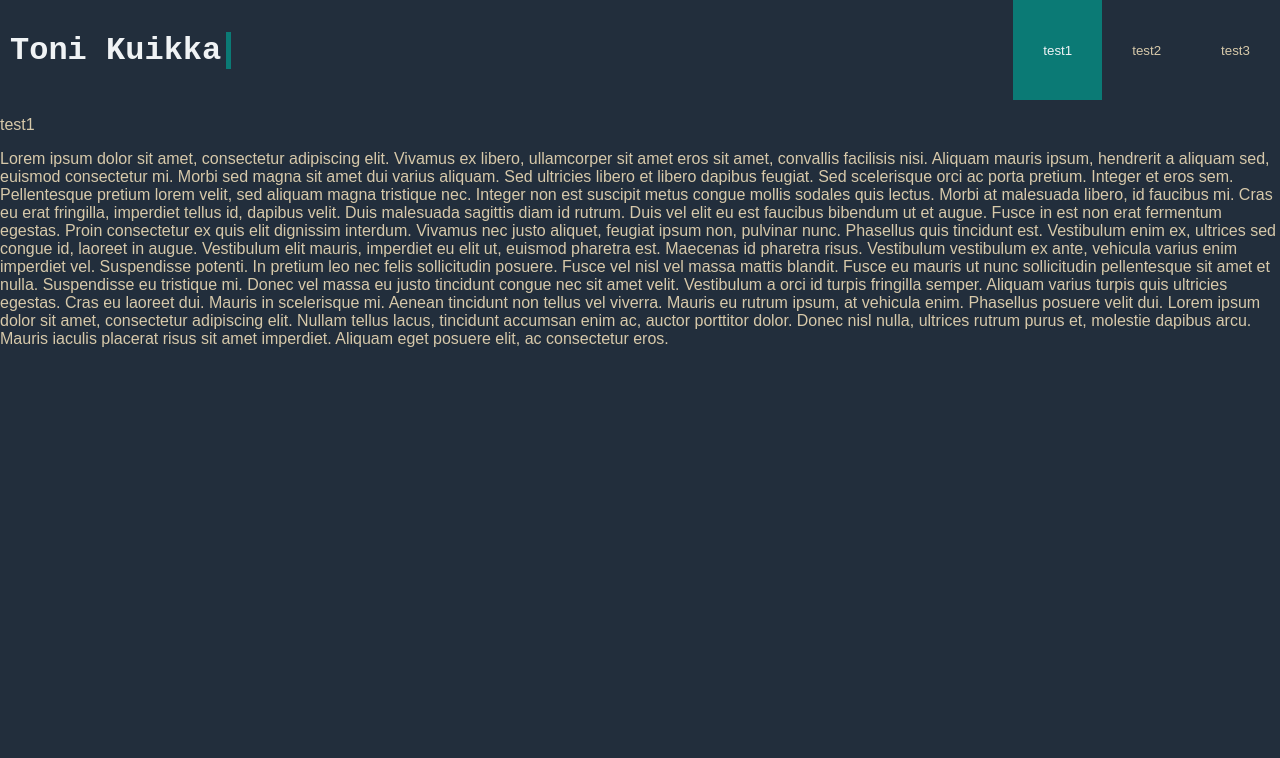
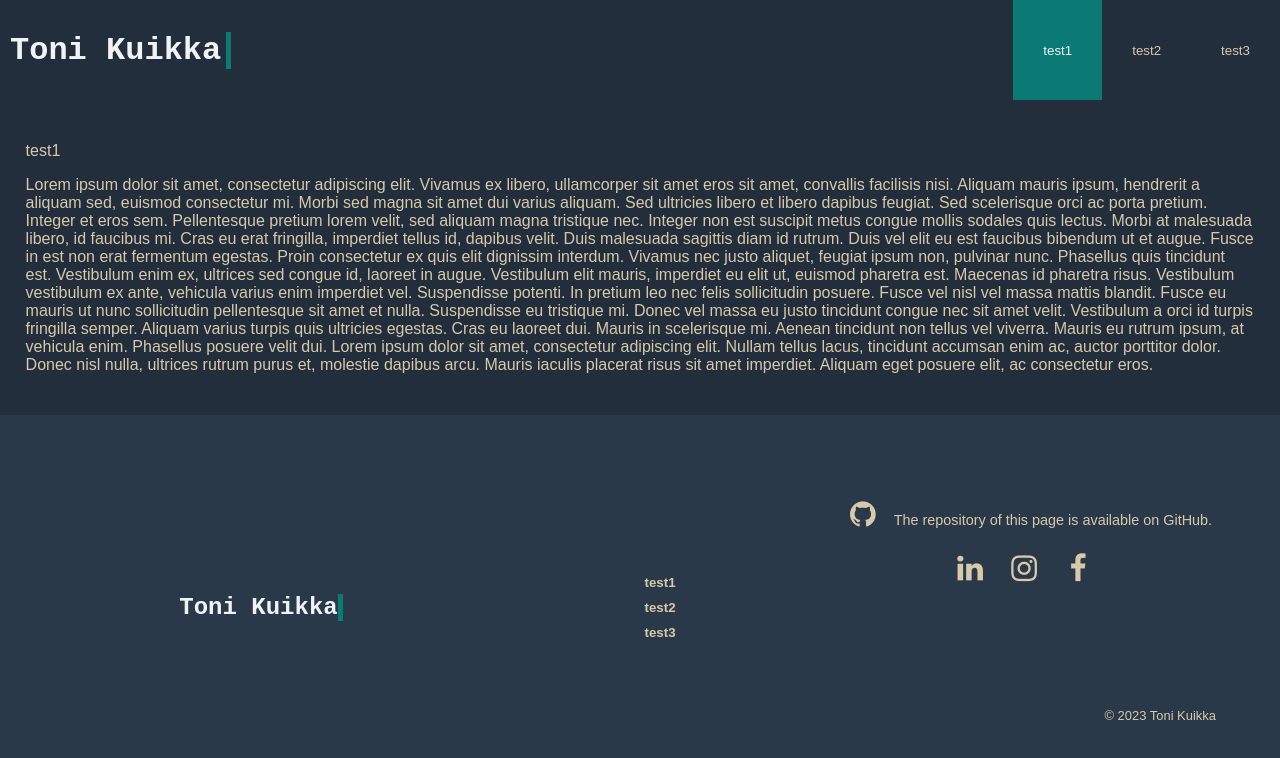
Before and after one commit to tonikuikka/tonikuikka.github.io, a Nuxt app: page / in a window 1280 px wide. Shown: the top 758 px of the page. Built offline with nearby package versions, Linux system fonts and the light colour scheme.

Commit message:
Add a footer

```diff
--- a/assets/style/main.css
+++ b/assets/style/main.css
@@ -4,6 +4,7 @@
 	--paragraphs: #D7C9AA;
 	--accent1: #0B7A75;
 	--accent2: #7B2D26;
+	--footer: #2a394a;
 }
 
 html, body, div#__nuxt {
--- a/nuxt.config.ts
+++ b/nuxt.config.ts
@@ -10,7 +10,8 @@ export default defineNuxtConfig({
             ],
             link: [
                 { rel: 'icon', type: 'image/svg', href: '/favicon.svg' },
-                { rel: 'stylesheet', href: 'https://fonts.googleapis.com/icon?family=Material+Icons' }
+                { rel: 'stylesheet', href: 'https://fonts.googleapis.com/icon?family=Material+Icons' },
+                { rel:'stylesheet', href: 'https://cdnjs.cloudflare.com/ajax/libs/font-awesome/4.7.0/css/font-awesome.min.css' }
             ]
         }
     },
--- a/pages/index.vue
+++ b/pages/index.vue
@@ -19,6 +19,7 @@
         methods: {
             changePage: function() {
                 const container = this.$refs['page-content'] as HTMLElement;
+                if (!container) return;
                 const index = this.tabs.indexOf(this.selectedTab);
 
                 container.scrollTo({
@@ -27,6 +28,16 @@
                     behavior: 'smooth' as ScrollBehavior
                 });
             },
+            onScrollEnd: function() {
+                const container = this.$refs['page-content'] as HTMLElement;
+				if (!container) return;
+				const index = Math.round(
+                    (container.scrollLeft/container.scrollWidth)*this.tabs.length
+                );
+                if (index !== this.tabs.indexOf(this.selectedTab)) {
+                    this.selectedTab = this.tabs[index];
+                }
+			},
         }
     }
 </script>
@@ -47,11 +58,12 @@
             @button-click="selectedTab=$event.button"></navigator>
         </header>
         <navigator :buttons="tabs" :selected="selectedTab" :direction="'column'"
-        :hidden="hideMenu" @button-click="selectedTab=$event.button" class="mobile-only">
-        </navigator>
-        <div id="page-content" ref="page-content">
+        :hidden="hideMenu" @button-click="selectedTab=$event.button; hideMenu=true"
+        class="mobile-only"></navigator>
+        <div id="page-content" ref="page-content" @scrollend="onScrollEnd">
             <div class="page-tabs" v-for="tab of tabs">
-                <p>{{tab}}</p>
+                <div class="test" style="padding:2%;">
+                    <p>{{tab}}</p>
                 <p>
                     Lorem ipsum dolor sit amet, consectetur adipiscing elit. Vivamus ex libero, ullamcorper sit amet eros sit amet, convallis facilisis nisi. Aliquam mauris ipsum, hendrerit a aliquam sed, euismod consectetur mi. Morbi sed magna sit amet dui varius aliquam. Sed ultricies libero et libero dapibus feugiat. Sed scelerisque orci ac porta pretium. Integer et eros sem. Pellentesque pretium lorem velit, sed aliquam magna tristique nec. Integer non est suscipit metus congue mollis sodales quis lectus. Morbi at malesuada libero, id faucibus mi. Cras eu erat fringilla, imperdiet tellus id, dapibus velit. Duis malesuada sagittis diam id rutrum. Duis vel elit eu est faucibus bibendum ut et augue. Fusce in est non erat fermentum egestas. Proin consectetur ex quis elit dignissim interdum.
 
@@ -59,30 +71,77 @@ Vivamus nec justo aliquet, feugiat ipsum non, pulvinar nunc. Phasellus quis tinc
 
 Suspendisse eu tristique mi. Donec vel massa eu justo tincidunt congue nec sit amet velit. Vestibulum a orci id turpis fringilla semper. Aliquam varius turpis quis ultricies egestas. Cras eu laoreet dui. Mauris in scelerisque mi. Aenean tincidunt non tellus vel viverra. Mauris eu rutrum ipsum, at vehicula enim. Phasellus posuere velit dui. Lorem ipsum dolor sit amet, consectetur adipiscing elit. Nullam tellus lacus, tincidunt accumsan enim ac, auctor porttitor dolor. Donec nisl nulla, ultrices rutrum purus et, molestie dapibus arcu. Mauris iaculis placerat risus sit amet imperdiet. Aliquam eget posuere elit, ac consectetur eros.
                 </p>
+                </div>
             </div>
         </div>
+        <footer>
+            <div id="footer-h-container">
+                <h2>
+                    <p class="typing-effect">Toni Kuikka</p>
+                </h2>
+                <!--<a href="https://info.flagcounter.com/3IFl" id="flag-counter">
+                    <img src="https://s01.flagcounter.com/count/3IFl/bg_FFFFFF/txt_000000/border_CCCCCC/columns_6/maxflags_12/viewers_0/labels_0/pageviews_0/flags_0/percent_0/"
+                    alt="Flag Counter">
+                </a>-->
+            </div>
+            <div class="test2">
+                <ul>
+                    <li v-for="tab of tabs">
+                        <button @click="selectedTab=tab">
+                            <b>{{ tab }}</b>
+                        </button>
+                    </li>
+                </ul>
+            </div>
+            <div id="social-media">
+                <div>
+                    <p>
+                        <a href="https://github.com/tonikuikka/tonikuikka.github.io"
+                        class="fa fa-github" target="_blank"></a>
+                        The repository of this page is available on GitHub.
+                    </p>
+                </div>
+                <div>
+                    <a href="https://www.linkedin.com/in/toni-kuikka-2875141aa"
+                    class="fa fa-linkedin" target="_blank"></a>
+                    <a href="https://www.instagram.com/tonimkuikka/"
+                    class="fa fa-instagram" target="_blank"></a>
+                    <a href="https://www.facebook.com/tonimarkuskuikka/"
+                    class="fa fa-facebook" target="_blank"></a>
+                </div>
+                <div id="footer-copyright">
+                    <p> © 2023 Toni Kuikka </p>
+                </div>
+            </div>
+        </footer>
     </div>
 </template>
 
 <style scoped>
+    div#page-wrapper {
+        min-height: 100%;
+        display: flex;
+        flex-direction: column;
+    }
     header {
         display: flex;
         align-items: center;
         white-space: nowrap;
         height: 100px;
     }
-    h1 {
+    h1, h2 {
         margin-left: 10px;
         color: var(--headers);
         font-family: 'Courier New', Courier, monospace;
         width: fit-content;
     }
-    header
     p.typing-effect {
-        width: 0;
         white-space: nowrap;
         overflow: hidden;
         border-right: 5px solid var(--accent1);
+    }
+    h1 > p.typing-effect {
+        width: 0;
         animation: typing 2s steps(11) forwards;
     }
     button#toggle-menu {
@@ -94,7 +153,7 @@ Suspendisse eu tristique mi. Donec vel massa eu justo tincidunt congue nec sit a
         transition: 0.3s;
         margin-left: auto;
     }
-    button#toggle-menu:not(:disabled) {
+    button:not(:disabled) {
         cursor: pointer;
     }
     button#toggle-menu:not(:disabled):hover {
@@ -106,7 +165,8 @@ Suspendisse eu tristique mi. Donec vel massa eu justo tincidunt congue nec sit a
     div#page-content {
         width: 100%;
         height: 100%;
-        overflow: hidden;
+        overflow-y: hidden;
+        overflow-x: auto;
         display: flex;
         scroll-snap-type: x mandatory;
     }
@@ -132,6 +192,66 @@ Suspendisse eu tristique mi. Donec vel massa eu justo tincidunt congue nec sit a
     .desktop-only {
         display: none !important;
     }
+    ::-webkit-scrollbar {
+        height: 10px;
+        width: 10px;
+    }
+    ::-webkit-scrollbar-thumb {
+        background: var(--accent2);
+    }
+    footer {
+        flex: 1;
+        padding: 5%;
+        background: var(--footer);
+        display: flex;
+        flex-direction: column;
+        justify-content:space-evenly
+    }
+    footer > * {
+        flex-grow: 1;
+        flex-basis: 0;
+        display: flex;
+        align-items: center;
+        justify-content: center;
+    }
+    ul {
+        list-style-type: none;
+    }
+    footer button {
+        background: none;
+        border: none;
+        color: var(--paragraphs);
+        padding: 5px 0;
+    }
+    footer button:hover {
+        color: var(--headers);
+    }
+    a.fa {
+        font-size: 30px;
+        width: 50px;
+        text-align: center;
+        text-decoration: none;
+        margin: 5px 2px;
+        color: var(--paragraphs);
+    }
+    a.fa:hover {
+        color: var(--headers);
+    }
+    div#social-media {
+        display: flex;
+        flex-direction: column;
+    }
+    div#social-media p {
+        font-size: 90%;
+        white-space: nowrap;
+        text-overflow: ellipsis;
+        overflow: hidden;
+    }
+    div#footer-copyright {
+        align-self: flex-end;
+        margin-top: auto;
+        font-size: 90%;
+    }
     @media (min-width: 640px) {
         .mobile-only {
             display: none !important;
@@ -139,5 +259,8 @@ Suspendisse eu tristique mi. Donec vel massa eu justo tincidunt congue nec sit a
         .desktop-only {
             display:flex !important;
         }
+        footer {
+            flex-direction: row;
+        }
     }
 </style>
```
